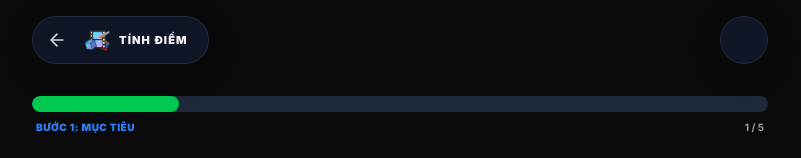
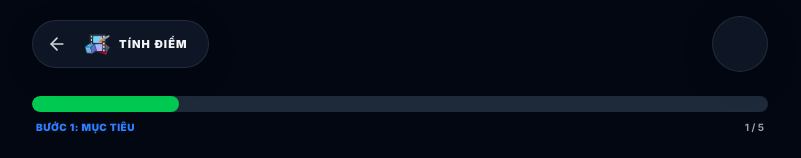
Before and after one commit to enderbk0/tinhdiem, a Next.js app: page /tinhdiem/ in a window 1280 px wide. Both pictures are taken after a click on the button 984 px from the left and 40 px from the top of the page. Shown: the top 158 px of the page, without its empty margins (240-1041 px from the left). Built offline with nearby package versions, Linux system fonts and the light colour scheme.

Commit message:
Fix: Robust Dark Mode with CSS variables and enlarged toggle button

```diff
--- a/src/app/globals.css
+++ b/src/app/globals.css
@@ -8,12 +8,12 @@
 
 :root {
   --background: #ffffff;
-  --foreground: #171717;
+  --foreground: #111827; /* gray-900 */
 }
 
 .dark {
-  --background: #0a0a0a;
-  --foreground: #ededed;
+  --background: #030712; /* gray-950 */
+  --foreground: #f9fafb; /* gray-50 */
 }
 
 /* Hide scrollbar for Chrome, Safari and Opera */
@@ -29,10 +29,12 @@
 
 html, body {
   @apply h-full overflow-x-hidden;
+  background-color: var(--background);
+  color: var(--foreground);
 }
 
 body {
-  @apply bg-white dark:bg-[#0a0a0a] text-gray-900 dark:text-gray-100 transition-colors duration-500 ease-in-out;
+  @apply transition-colors duration-300 ease-in-out;
 }
 
 /* Hide number input arrows */
--- a/src/components/Navbar.tsx
+++ b/src/components/Navbar.tsx
@@ -59,16 +59,16 @@ export const Navbar: React.FC = () => {
         </nav>
 
         {/* Right Island: Theme Toggle */}
-        <nav className="bg-white/90 dark:bg-gray-900/90 backdrop-blur-2xl border border-gray-200/50 dark:border-gray-700/50 rounded-full w-12 h-12 flex items-center justify-center shadow-[0_8px_32px_rgba(0,0,0,0.12)] pointer-events-auto transition-all">
+        <nav className="bg-white/90 dark:bg-gray-900/90 backdrop-blur-2xl border border-gray-200/50 dark:border-gray-700/50 rounded-full w-14 h-14 flex items-center justify-center shadow-[0_8px_32px_rgba(0,0,0,0.15)] pointer-events-auto transition-all active:scale-95">
           <Button
             variant="ghost"
             onClick={() => setTheme(isDark ? 'light' : 'dark')}
-            className="h-10 w-10 rounded-full hover:bg-gray-100 dark:hover:bg-gray-800 transition-all active:rotate-90 flex items-center justify-center"
+            className="h-12 w-12 rounded-full hover:bg-gray-100 dark:hover:bg-gray-800 transition-all flex items-center justify-center group"
           >
             {isDark ? (
-              <Sun size={20} className="text-yellow-400 fill-yellow-400/20" />
+              <Sun size={28} className="text-yellow-400 fill-yellow-400/20 transition-transform group-hover:rotate-45" />
             ) : (
-              <Moon size={18} className="text-blue-600 fill-blue-600/10" />
+              <Moon size={24} className="text-blue-600 fill-blue-600/10 transition-transform group-hover:-rotate-12" />
             )}
           </Button>
         </nav>
```
